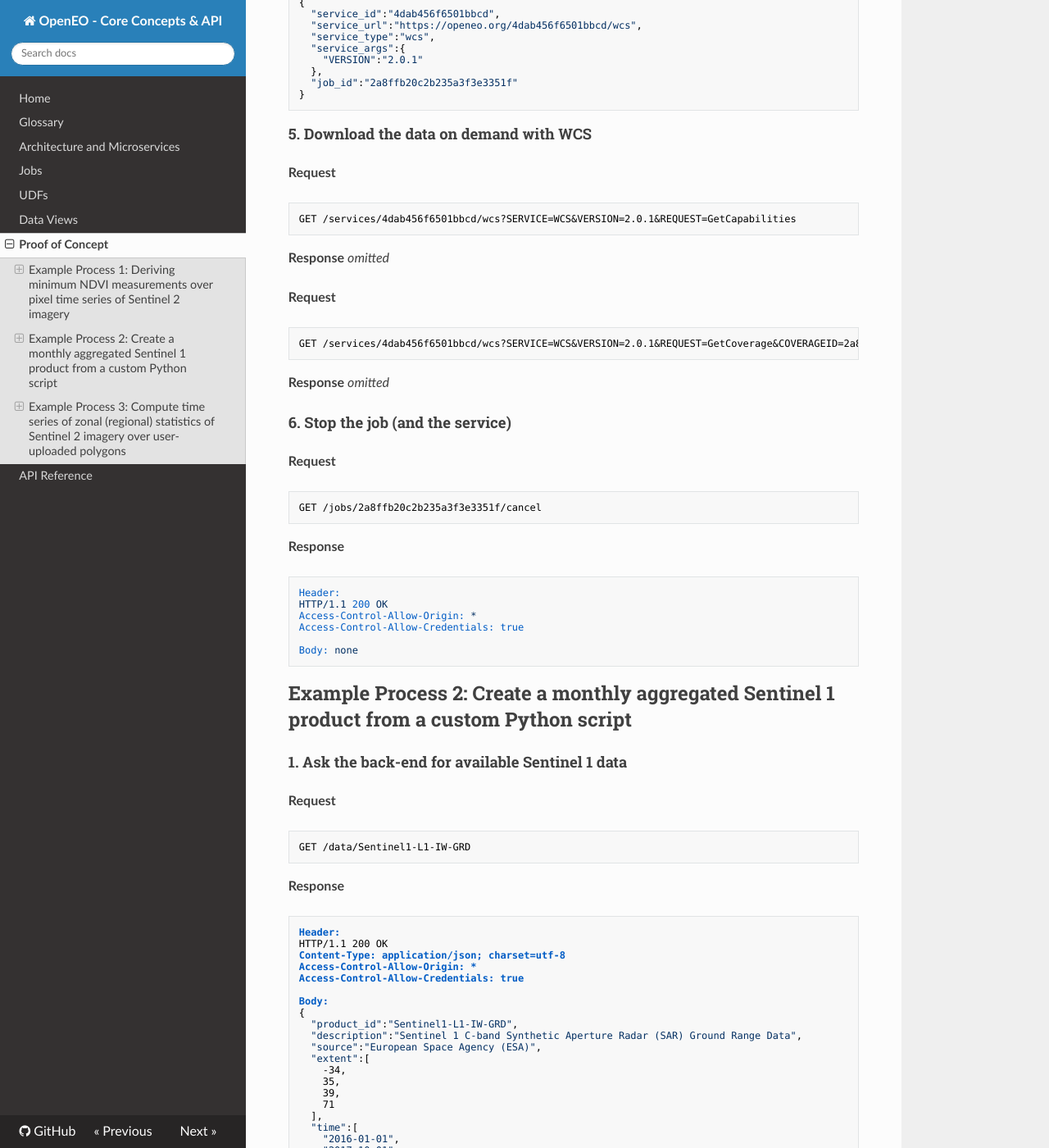
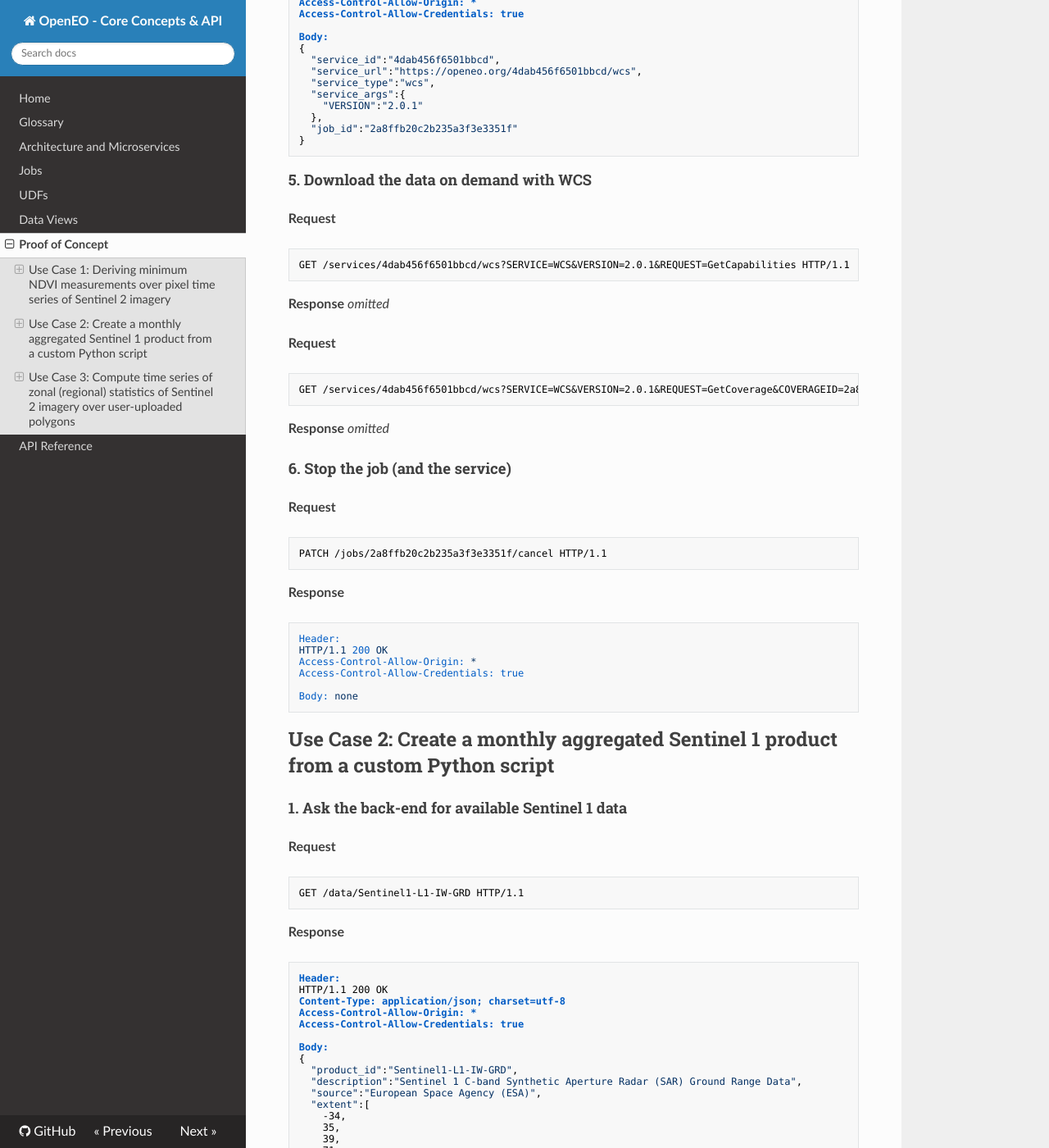
Before and after one commit to Open-EO/openeo-api, an MkDocs documentation site: the page built from docs/docs/poc.md, in a window 1280 px wide and 1400 px high, scrolled down 6411 px. Shown: the whole window at 82% size. Built offline with MkDocs 1.6.1, drawn with Linux system fonts in a browser that asks for light colours; nearby versions of some CDN libraries; old or Windows-style settings are respelled for this version of MkDocs; some of the changed text lies outside the part shown.

Commit message:
Integrated #32 (output format options), #34 (Discovery endpoint to get supported file formats), #13 (Placeholder for /capabilities) and other improvements.

````diff
--- a/docs/docs/poc.md
+++ b/docs/docs/poc.md
@@ -4,21 +4,21 @@ This page gives a detailed description of the OpenEO proof of concept and gives
 
 * at least three clearly defined example processes (see below),
 * a prototypical API specification including communication API call sequences of the processes (see below),
-* implementations of the processes on three back-ends (file-based, Spark, EURAC), and
+* implementations of the processes on three back-ends, and
 * prototypical clients in R, Python and potentially JavaScript.
 
-Below, we define the examples processes and how they are translated to sequences of API calls.
+Below, we define the example use cases and how they are translated to sequences of API calls.
 
-Note: Authentication is not included in these examples.
+_Note: Authentication is not included in these examples._
 
-## Example Process 1: Deriving minimum NDVI measurements over pixel time series of Sentinel 2 imagery
+## Use Case 1: Deriving minimum NDVI measurements over pixel time series of Sentinel 2 imagery
 
 
 #### 1. Check whether Sentinel 2A Level 1C data is available at the back-end
 
 **Request**
 ```
-GET /data/Sentinel2A-L1C
+GET /data/Sentinel2A-L1C HTTP/1.1
 ```
 
 **Response**
@@ -175,7 +175,7 @@ Body:
 
 **Request**
 ```
-GET /processes/filter_bbox
+GET /processes/filter_bbox HTTP/1.1
 ```
 
 **Response**
@@ -215,7 +215,7 @@ Body:
 
 **Request**
 ```
-GET /processes/filter_daterange
+GET /processes/filter_daterange HTTP/1.1
 ```
 
 **Response**
@@ -246,7 +246,7 @@ Body:
 
 **Request**
 ```
-GET /processes/NDVI
+GET /processes/NDVI HTTP/1.1
 ```
 
 **Response**
@@ -277,7 +277,7 @@ Body:
 
 **Request**
 ```
-GET /processes/min_time
+GET /processes/min_time HTTP/1.1
 ```
 
 **Response**
@@ -300,11 +300,13 @@ Body:
 }
 ```
 
-#### 3. Create a job with the computation at the back-end
+#### 3. Create a job at the back-end
 
 **Request**
 ```
-POST /jobs
+POST /jobs HTTP/1.1
+Content-Type: application/json; charset=utf-8
+
 Body:
 {
   "process_graph":{
@@ -373,7 +375,9 @@ Body:
 **Request**
 
 ```
-POST /services
+POST /services HTTP/1.1
+Content-Type: application/json; charset=utf-8
+
 Body:
 {
   "job_id":"2a8ffb20c2b235a3f3e3351f",
@@ -409,7 +413,7 @@ Body:
 
 **Request**
 ```
-GET /services/4dab456f6501bbcd/wcs?SERVICE=WCS&VERSION=2.0.1&REQUEST=GetCapabilities
+GET /services/4dab456f6501bbcd/wcs?SERVICE=WCS&VERSION=2.0.1&REQUEST=GetCapabilities HTTP/1.1
 ```
 
 **Response**
@@ -417,7 +421,7 @@ _omitted_
 
 **Request**
 ```
-GET /services/4dab456f6501bbcd/wcs?SERVICE=WCS&VERSION=2.0.1&REQUEST=GetCoverage&COVERAGEID=2a8ffb20c2b235a3f3e3351f&FORMAT=image/tiff&SUBSET=x,http://www.opengis.net/def/crs/EPSG/0/4326(16.1,16.5)&SUBSET=y,http://www.opengis.net/def/crs/EPSG/0/4326(47.9,48.6)&&SIZE=x(200)&SIZE=y(200)
+GET /services/4dab456f6501bbcd/wcs?SERVICE=WCS&VERSION=2.0.1&REQUEST=GetCoverage&COVERAGEID=2a8ffb20c2b235a3f3e3351f&FORMAT=image/tiff&SUBSET=x,http://www.opengis.net/def/crs/EPSG/0/4326(16.1,16.5)&SUBSET=y,http://www.opengis.net/def/crs/EPSG/0/4326(47.9,48.6)&&SIZE=x(200)&SIZE=y(200) HTTP/1.1
 ```
 
 
@@ -429,7 +433,7 @@ _omitted_
 **Request**
 
 ```
-GET /jobs/2a8ffb20c2b235a3f3e3351f/cancel
+PATCH /jobs/2a8ffb20c2b235a3f3e3351f/cancel HTTP/1.1
 ```
 
 **Response**
@@ -445,13 +449,13 @@ Body: none
 
 
 
-## Example Process 2: Create a monthly aggregated Sentinel 1 product from a custom Python script
+## Use Case 2: Create a monthly aggregated Sentinel 1 product from a custom Python script
 
 #### 1. Ask the back-end for available Sentinel 1 data
 
 **Request**
 ```
-GET /data/Sentinel1-L1-IW-GRD
+GET /data/Sentinel1-L1-IW-GRD HTTP/1.1
 ```
 
 
@@ -494,7 +498,7 @@ Body:
 
 **Request**
 ```
-GET /udf_runtimes
+GET /udf_runtimes HTTP/1.1
 ```
 
 
@@ -533,7 +537,7 @@ Body:
 
 **Request**
 ```
-GET /udf_runtimes/Python/aggregate_time
+GET /udf_runtimes/Python/aggregate_time HTTP/1.1
 ```
 
 
@@ -568,7 +572,7 @@ Access-Control-Allow-Credentials: true
 
 **Request**
 ```
-PUT /users/me/files/s1_aggregate.py
+PUT /users/me/files/s1_aggregate.py HTTP/1.1
 ```
 
 
@@ -587,7 +591,9 @@ Body: none
 
 **Request**
 ```
-POST /jobs
+POST /jobs HTTP/1.1
+Content-Type: application/json; charset=utf-8
+
 Body:
 {
   "process_graph":{
@@ -650,7 +656,9 @@ Body:
 **Request**
 
 ```
-POST /services
+POST /services HTTP/1.1
+Content-Type: application/json; charset=utf-8
+
 Body:
 {
   "job_id":"3723c32fb7b24698832ca71f2d3f18aa",
@@ -681,7 +689,7 @@ Body:
 
 **Example Request**
 ```
-GET hhttp://cdn.cloudprovider.com/openeo/services/9dab4b6f6523/tms/2017-01-01/12/2232/2668/?bands=1
+GET hhttp://cdn.cloudprovider.com/openeo/services/9dab4b6f6523/tms/2017-01-01/12/2232/2668/?bands=1 HTTP/1.1
 ```
 
 **Response**
@@ -689,13 +697,13 @@ _omitted_
 
 
 
-## Example Process 3: Compute time series of zonal (regional) statistics of Sentinel 2 imagery over user-uploaded polygons
+## Use Case 3: Compute time series of zonal (regional) statistics of Sentinel 2 imagery over user-uploaded polygons
 
 #### 1. Check whether Sentinel 2A Level 1C data is available at the back-end
 
 **Request**
 ```
-GET /data/Sentinel2A-L1C
+GET /data/Sentinel2A-L1C HTTP/1.1
 ```
 
 
@@ -856,7 +864,7 @@ Body:
 
 **Request**
 ```
-GET /processes/zonal_statistics
+GET /processes/zonal_statistics HTTP/1.1
 ```
 
 **Response**
@@ -897,7 +905,7 @@ Body:
 
 **Request**
 ```
-PUT /user/me/files/polygon1.json
+PUT /user/me/files/polygon1.json HTTP/1.1
 ```
 
 **Response**
@@ -913,7 +921,9 @@ Body: none
 #### 4. Create a job
 **Request**
 ```
-POST /jobs
+POST /jobs HTTP/1.1
+Content-Type: application/json; charset=utf-8
+
 Body:
 {
   "process_graph":{
@@ -986,7 +998,7 @@ Body:
 **Request**
 
 ```
-GET /jobs/f6ea12c5e283438a921b525af826da08/queue?format=gpkg
+PATCH /jobs/f6ea12c5e283438a921b525af826da08/queue HTTP/1.1
 ```
 
 **Response**
@@ -1004,7 +1016,7 @@ Body: none
 
 **Request**
 ```
-GET /jobs/f6ea12c5e283438a921b525af826da08
+GET /jobs/f6ea12c5e283438a921b525af826da08 HTTP/1.1
 ```
 
 **Response**
@@ -1072,7 +1086,7 @@ Body:
 
 **Request**
 ```
-GET /jobs/f6ea12c5e283438a921b525af826da08
+GET /jobs/f6ea12c5e283438a921b525af826da08 HTTP/1.1
 ```
 
 **Response**
@@ -1141,7 +1157,7 @@ Body:
 
 **Request**
 ```
-GET /jobs/f6ea12c5e283438a921b525af826da08/download
+GET /jobs/f6ea12c5e283438a921b525af826da08/download HTTP/1.1
 ```
 
 **Response**
@@ -1166,7 +1182,7 @@ Body:
 **Request**
 
 ```
-GET https://cdn.openeo.org/4854b51643548ab8a858e2b8282711d8/1.gpkg
+GET https://cdn.openeo.org/4854b51643548ab8a858e2b8282711d8/1.gpkg HTTP/1.1
 ```
 
 **Response (GPKG file)**
````
Also changed, not shown: other parts of docs/docs/poc.md (+12 -6 lines), docs/docs/jobs.md (+79 -4 lines), swagger.json.
